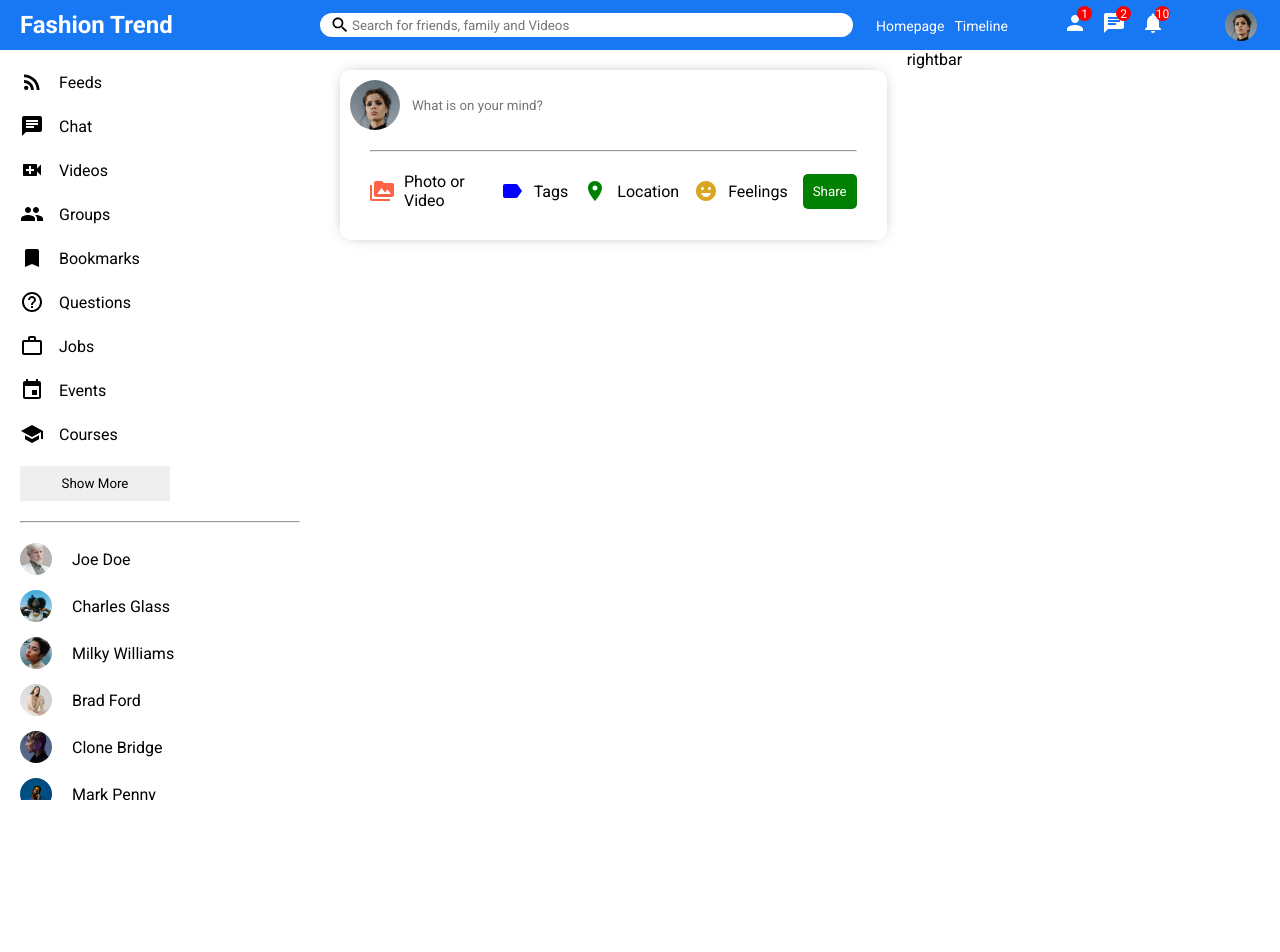
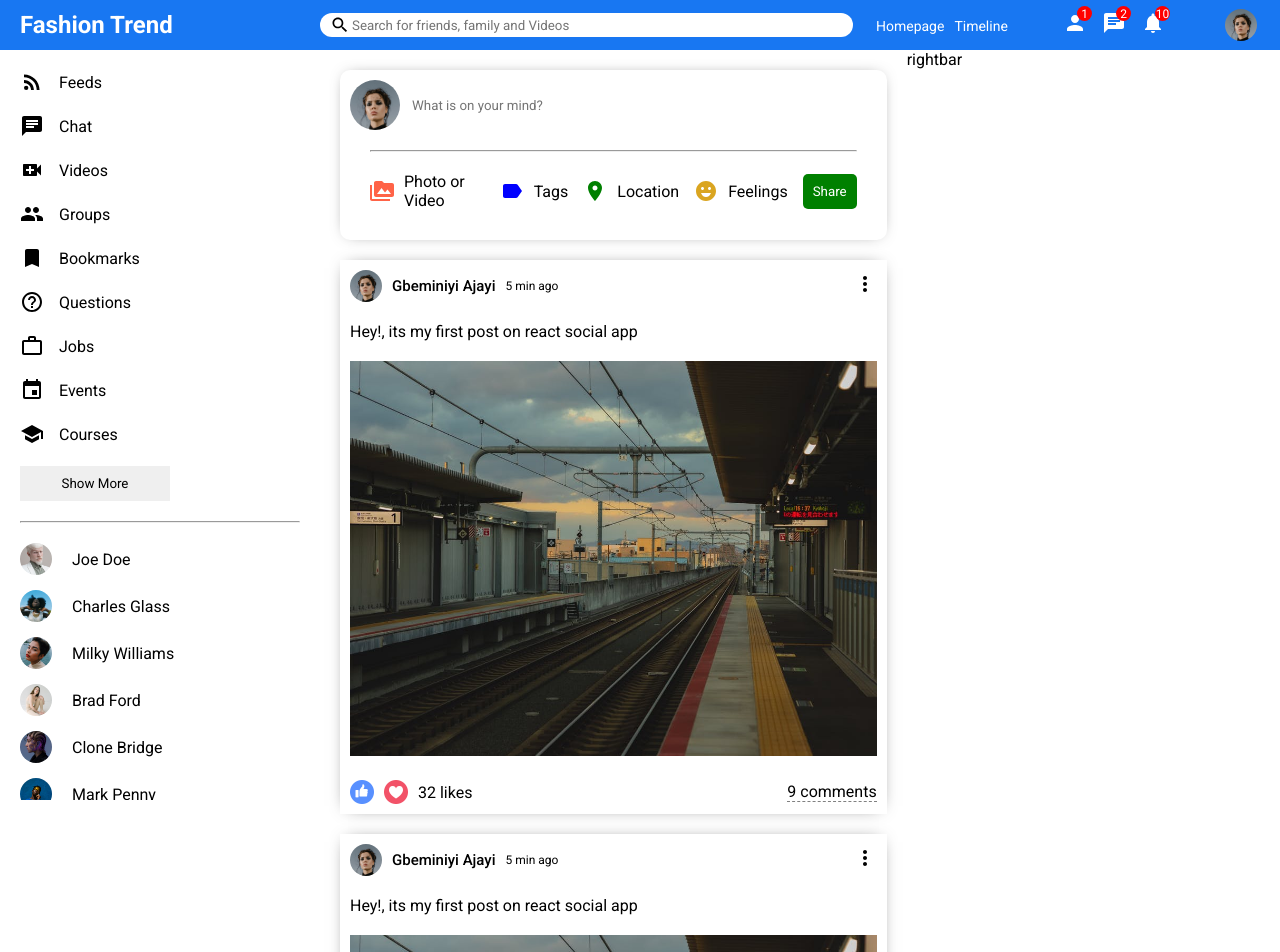
Before and after one commit to opefeni/React-SocialApp, a React (Create React App) app: page / in a window 1280 px wide. Shown: the top 952 px of the page. Before the commit the page ends 800 px from the top, so only its background shows below. Built offline with nearby package versions, Linux system fonts and the light colour scheme.

Commit message:
Feed Component

```diff
--- a/src/components/feed/feed.jsx
+++ b/src/components/feed/feed.jsx
@@ -8,6 +8,11 @@
             <div className="feedWrapper">
                 <Shared />
                 <Post />
+                <Post />
+                <Post />
+                <Post />
+                <Post />
+                <Post />
             </div>
         </div>
     )
--- a/src/components/post/post.css
+++ b/src/components/post/post.css
@@ -0,0 +1,72 @@
+.post{
+    width: 100%;
+    -webkit-box-shadow: 0px 0px 16px -8px rgb(0,0,0,0.68);
+    box-shadow: 0px 0px 16px -8px rgb(0,0,0,0.68);
+    margin: 20px 0;
+}
+.postWrapper{
+    padding: 10px;
+}
+.postTop{
+    display: flex;
+    align-items: center;
+    justify-content: space-between;
+}
+.postTopLeft{
+    display: flex;
+    align-items: center;
+
+}
+.postUsername{
+    font-weight: 500;
+    margin: 0 10px;
+    font-size: 15px;
+}
+.postDate{
+    font-size: 12px;
+}
+.postProfileImg{
+    width: 32px;
+    height: 32px;
+    border-radius: 50%;
+    object-fit: cover;
+}
+.postCenter{
+    margin: 20px 0;
+
+}
+
+.postImg{
+    width: 100%;
+    max-height: 500px;
+    margin-top: 20px;
+    object-fit: contain;
+}
+
+.postBottom{
+    display: flex;
+    align-items: center;
+    justify-content: space-between;
+}
+
+.postBottomLeft{
+    display: flex;
+    align-items: center;
+}
+
+.likeIcon{
+    margin-right: 10px;
+    width: 24px;
+    height: 24px;
+    cursor: pointer;
+}
+
+.postLikeCounter{
+    font-style: 15px;
+}
+
+.postComment{
+    font-style: 15px;
+    border-bottom: 1px dashed grey;
+    cursor: pointer;
+}
--- a/src/components/post/post.jsx
+++ b/src/components/post/post.jsx
@@ -1,12 +1,34 @@
+import { MoreVert } from '@mui/icons-material';
 import './post.css'
 
 export default function Post(){
     return(
         <div className='post'>
             <div className="postWrapper">
-                <div className="postTop"></div>
-                <div className="postCenter"></div>
-                <div className="postBottom"></div>
+                <div className="postTop">
+                    <div className="postTopLeft">
+                        <img src="/assets/person/1.jpeg" alt="" className="postProfileImg" />
+                        <span className="postUsername">Gbeminiyi Ajayi</span>
+                        <span className="postDate">5 min ago</span>
+                    </div>
+                    <div className="postTopRight">
+                        <MoreVert/>
+                    </div>
+                </div>
+                <div className="postCenter">
+                    <div className="postText">Hey!, its my first post on react social app</div>
+                    <img src="/assets/post/1.jpeg" alt="" className="postImg" />
+                </div>
+                <div className="postBottom">
+                    <div className="postBottomLeft">
+                        <img src="/assets/like.png" alt="" className="likeIcon" />
+                        <img src="/assets/heart.png" alt="" className="likeIcon" />
+                        <span className="postLikeCounter">32 likes</span>
+                    </div>
+                    <div className="postBottomRight">
+                        <div className="postComment">9 comments</div>
+                    </div>
+                </div>
             </div>
         </div>
     );
--- a/src/pages/home/Home.jsx
+++ b/src/pages/home/Home.jsx
@@ -1,6 +1,6 @@
-import Feed from "../../components/feed/feed";
-import LeftBar from "../../components/leftbar/leftbar";
-import RightBar from "../../components/rightbar/rightbar";
+import Feed from "../../components/feed/Feed";
+import LeftBar from "../../components/leftbar/Leftbar";
+import RightBar from "../../components/rightbar/Rightbar";
 import Topbar from "../../components/topbar/Topbar";
 import './home.css'
 
```
